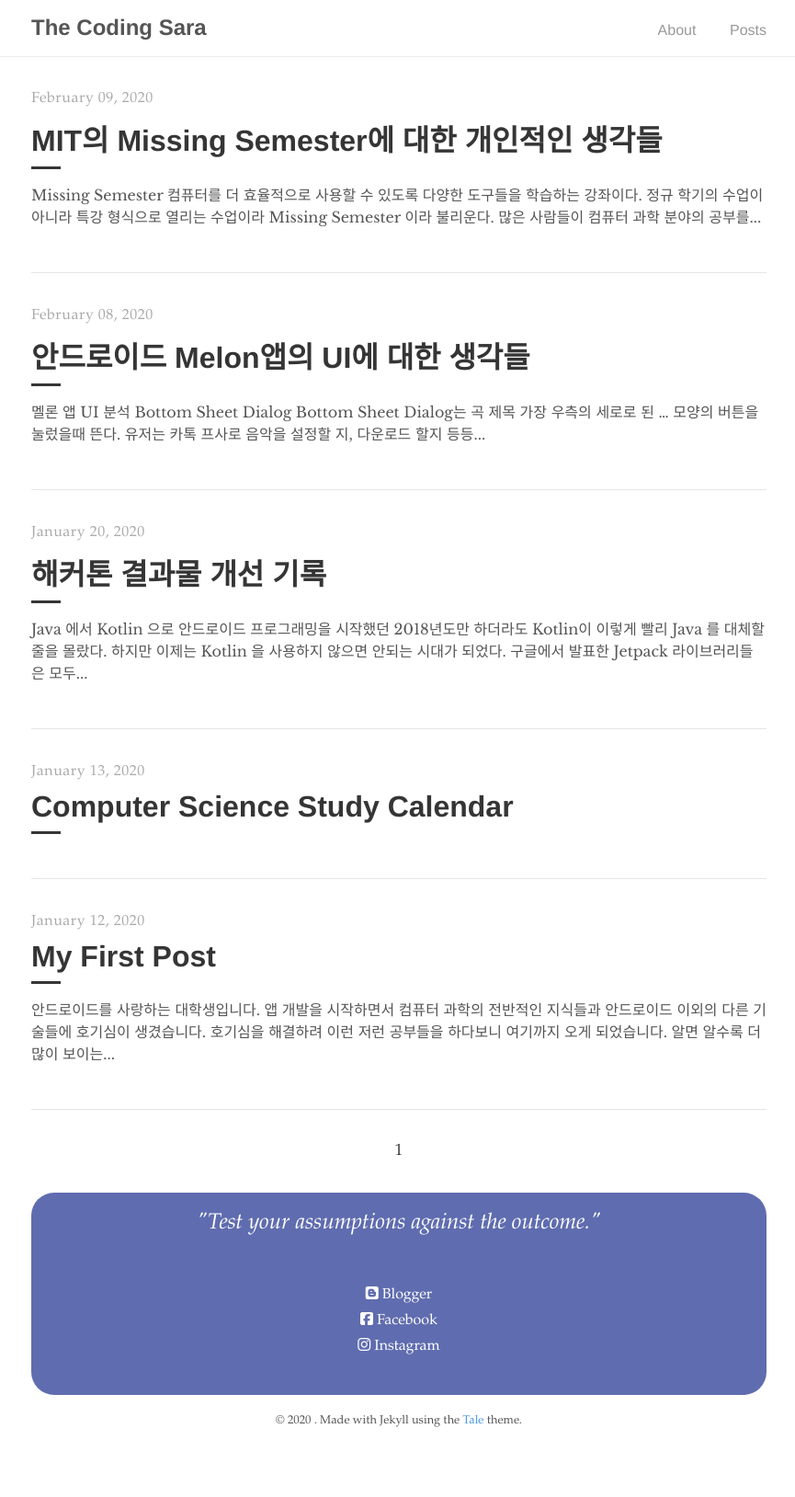
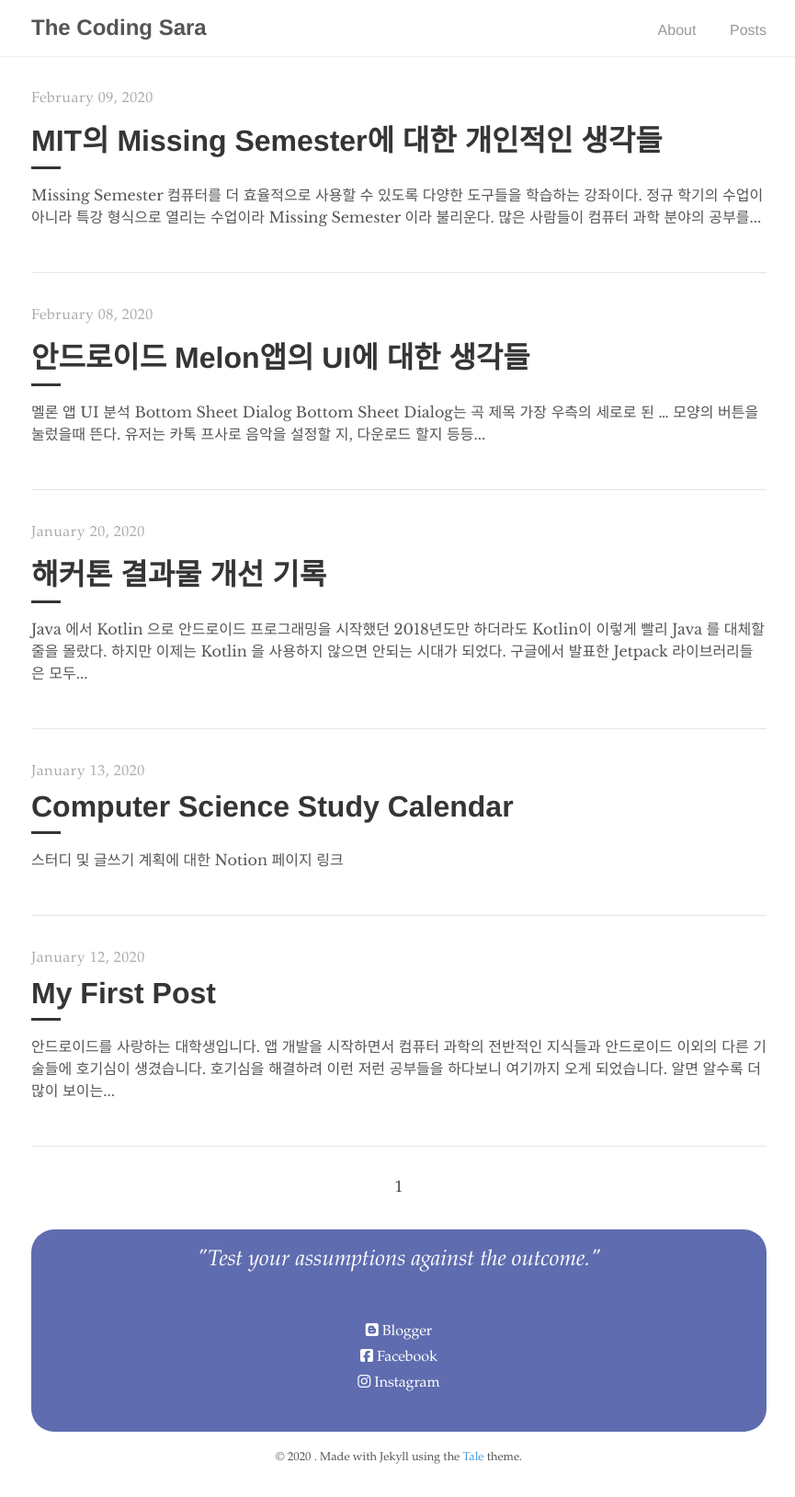
Before and after one commit to SaraHan774/sara_blog, a Jekyll site: the page built from index.html, in a window 1280 px wide. Shown: the whole page at 92% size, without its empty margins (206-1071 px from the left). Built offline with Jekyll 4.4.1, drawn with Linux system fonts in a browser that asks for light colours; nearby versions of some CDN libraries; the list of posts is cut into pages by our own code; before the commit the page ends 1588 px from its top, so only the background shows below that.

Commit message:
update post

```diff
--- a/_posts/2020-01-13-calendar.md
+++ b/_posts/2020-01-13-calendar.md
@@ -5,4 +5,6 @@ author: "Sara Han"
 comments: true
 ---
 
+* [스터디 및 글쓰기 계획에 대한 Notion 페이지 링크](https://www.notion.so/sarahan774/2020-Resilience-371b57e64ada4db591780790214675c4)
+
 <iframe src="https://calendar.google.com/calendar/embed?src=d2ibd4bes8v4ssnp7ar0e1mhec%40group.calendar.google.com&ctz=Asia%2FSeoul" style="border: 0" width="800" height="600" frameborder="0" scrolling="no"></iframe>
```
